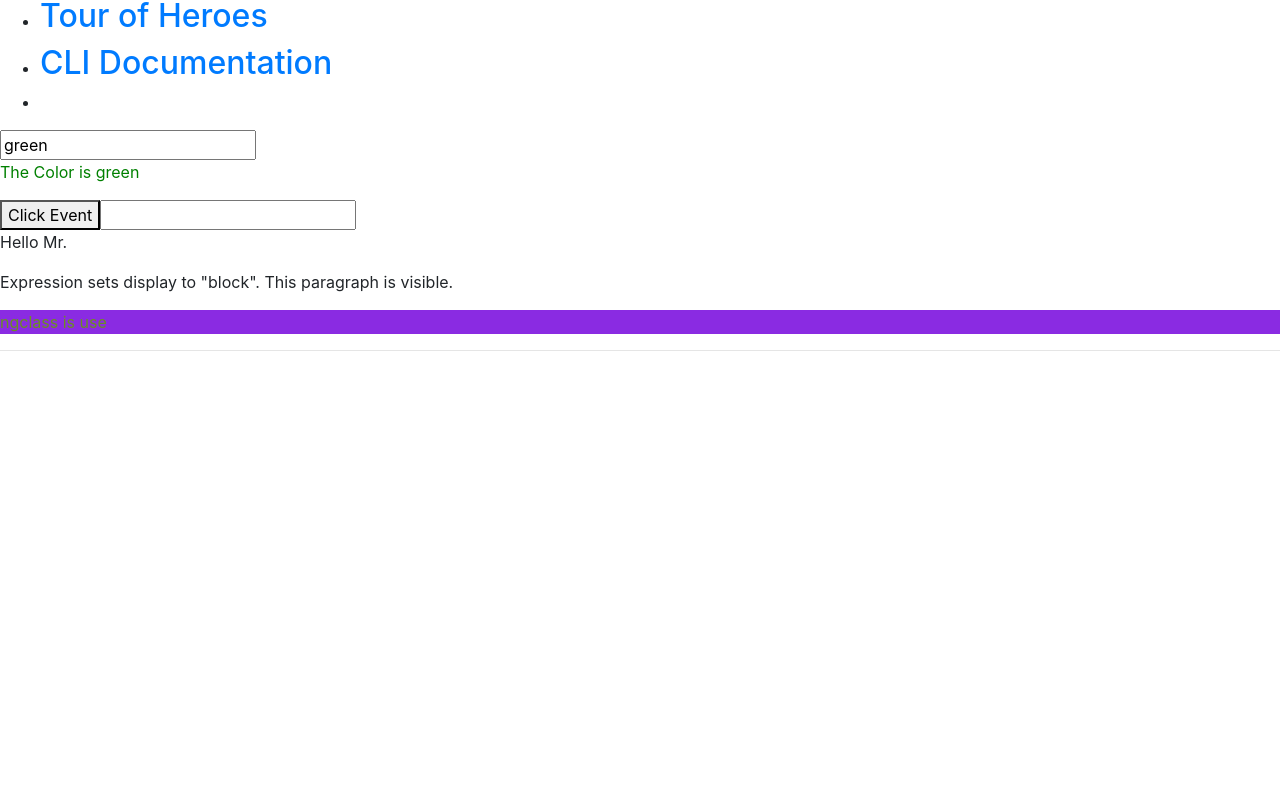
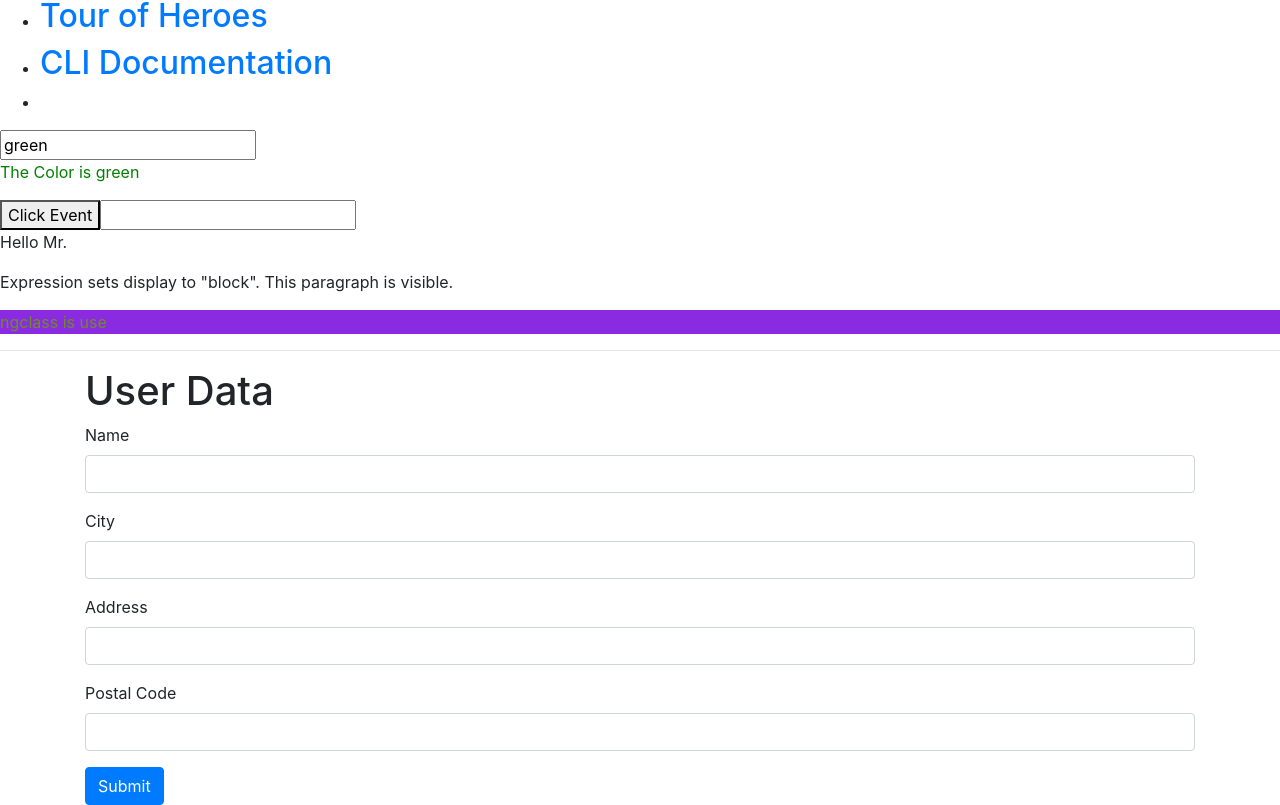
Before and after one commit to saeedkhan-github/ang-ves, an Angular app: page / in a window 1280 px wide. Shown: the part 405-1210 px from the top of the page. Before the commit the page ends 800 px from the top, so only its background shows below. Built offline with nearby package versions, Linux system fonts and the light colour scheme.

Commit message:
add form

```diff
--- a/src/app/app.module.ts
+++ b/src/app/app.module.ts
@@ -4,11 +4,13 @@
 import { AppRoutingModule } from './app-routing.module';
 import { AppComponent } from './app.component';
 import { CommonModule } from '@angular/common';
+import { TdFormsComponent } from './td-forms/td-forms.component';
 
 
 @NgModule({
   declarations: [
     AppComponent,
+    TdFormsComponent,
   ],
   imports: [
     BrowserModule,
@@ -17,6 +19,6 @@
     CommonModule
   ],
   providers: [],
-  bootstrap: [AppComponent]
+  bootstrap: [AppComponent, TdFormsComponent]
 })
 export class AppModule { }
--- /dev/null
+++ b/src/app/td-forms/td-forms.component.html
@@ -0,0 +1,23 @@
+<div class="container">
+  <h1>User Data</h1>
+  <form>
+      <div class="form-group">
+        <label>Name</label>
+        <input type="text" class="form-control">
+      </div>
+      <div class="form-group">
+          <label>City</label>
+          <input type="text" class="form-control">
+        </div>
+        <div class="form-group">
+            <label>Address</label>
+            <input type="text" class="form-control">
+          </div>
+          <div class="form-group">
+              <label>Postal Code</label>
+              <input type="text" class="form-control">
+            </div>
+        <button type="submit" class="btn btn-primary">Submit</button>
+
+  </form>
+</div>
--- /dev/null
+++ b/src/app/td-forms/td-forms.component.ts
@@ -0,0 +1,15 @@
+import { Component, OnInit } from '@angular/core';
+
+@Component({
+  selector: 'app-td-forms',
+  templateUrl: './td-forms.component.html',
+  styleUrls: ['./td-forms.component.css']
+})
+export class TdFormsComponent implements OnInit {
+
+  constructor() { }
+
+  ngOnInit() {
+  }
+
+}
--- a/src/index.html
+++ b/src/index.html
@@ -12,6 +12,8 @@
 <body>
   <app-root></app-root>
   <hr>
+  <app-td-forms></app-td-forms>
+
 
 </body>
 </html>
```
Also changed, not shown: src/app/td-forms/td-forms.component.css (added), 1 other file (tests, documents, lock files or other folders).
